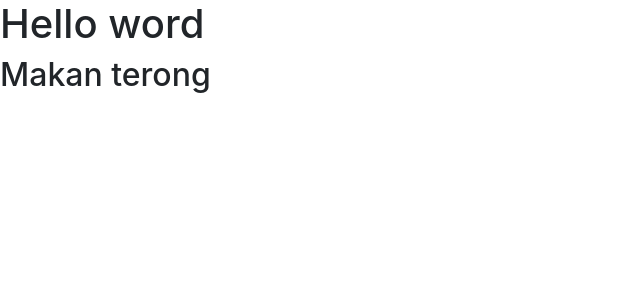
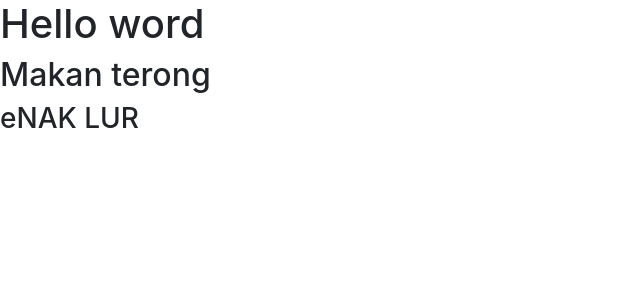
Before and after one commit to azharluthfi14/git-django-repo-remote-azhar, a Django app: page / in a window 1280 px wide. Shown: the top 300 px of the page, without its empty margins (0-640 px from the left). Run offline with Django 3.2, Linux system fonts and the light colour scheme; some libraries are stand-ins or nearby versions.

Commit message:
edit index.html

```diff
--- a/templates/index.html
+++ b/templates/index.html
@@ -13,6 +13,7 @@
 <body>
     <h1>Hello word</h1>
     <h2>Makan terong</h2>
+    <h3>eNAK LUR</h3>
 </body>
 
 </html>
```
